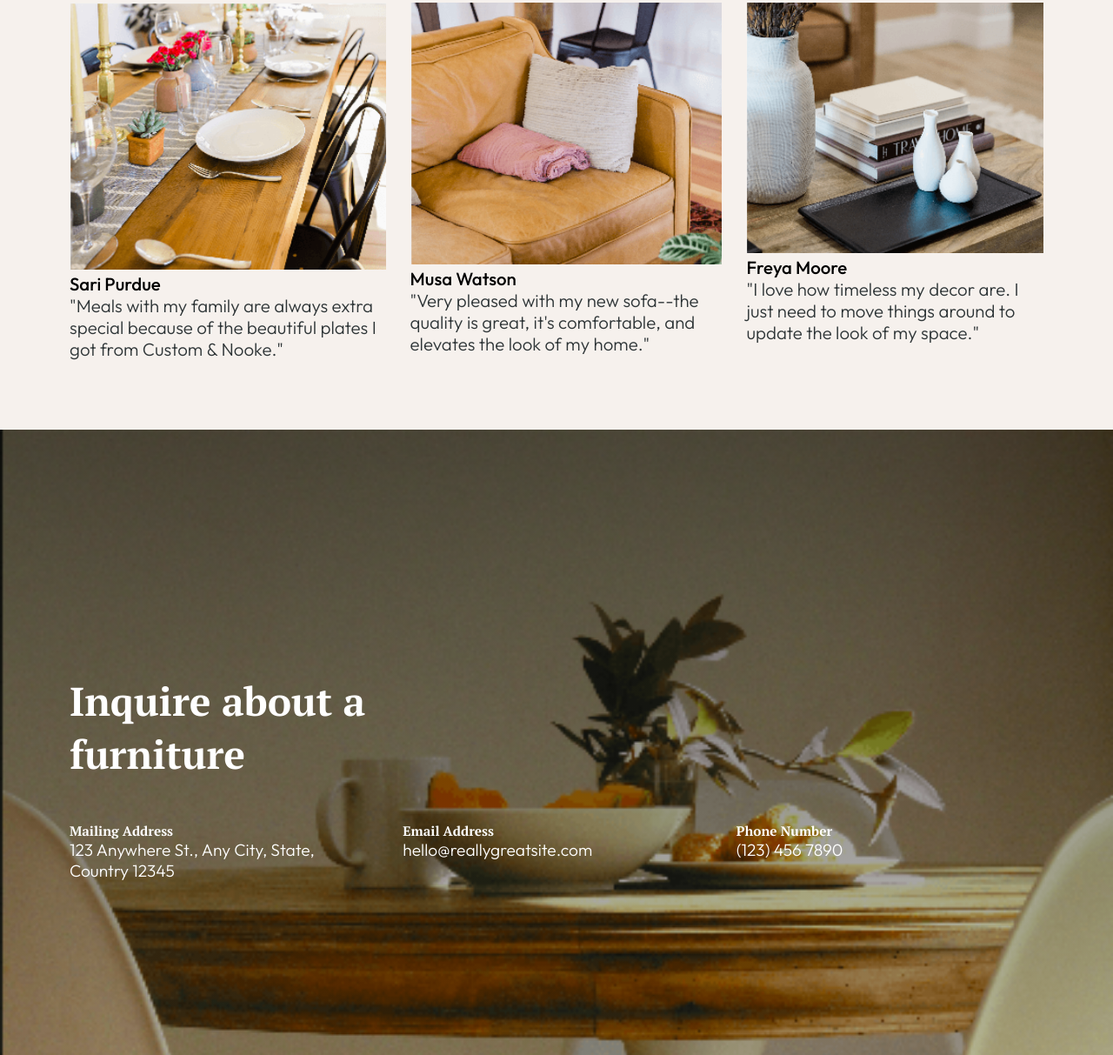
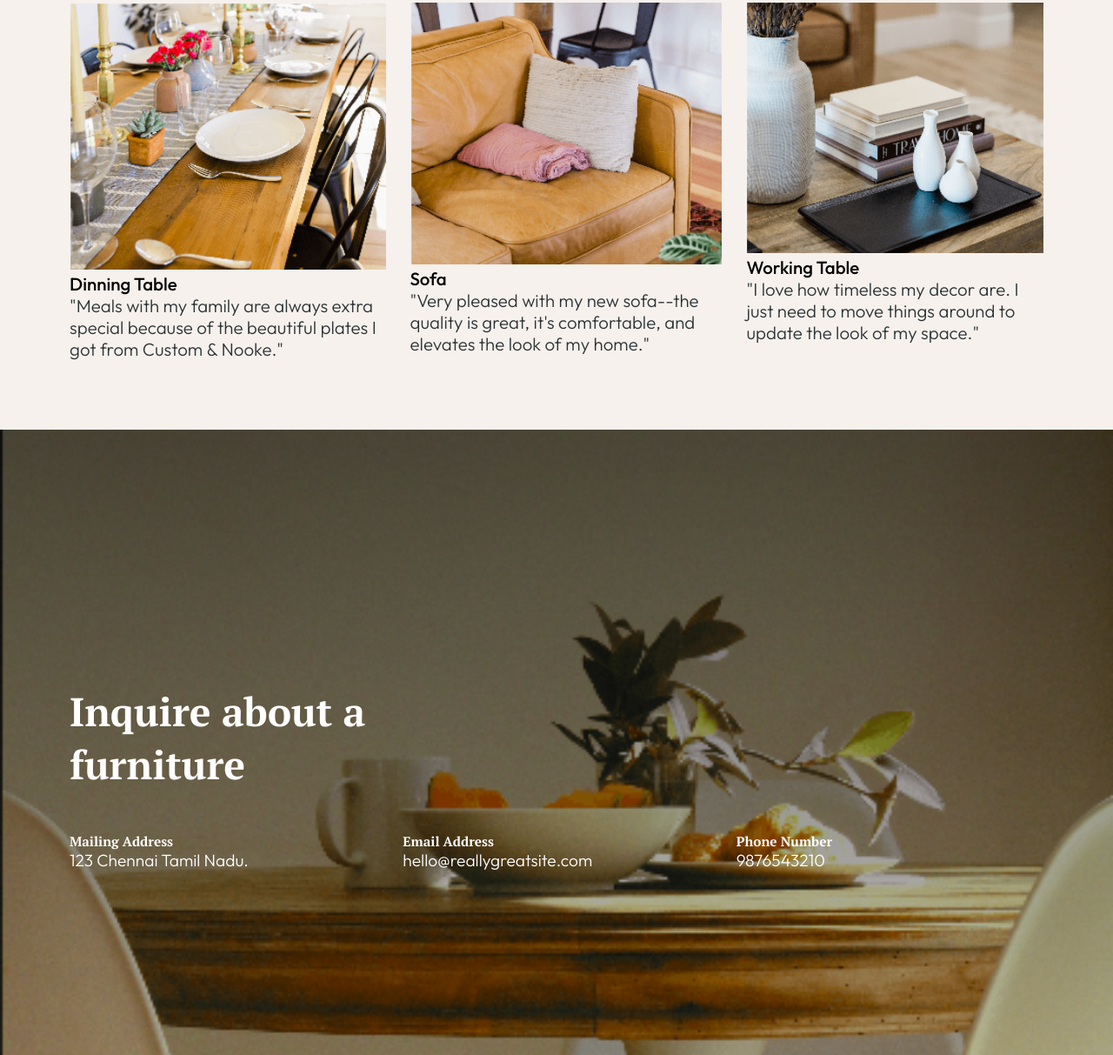
Before and after one commit to lalithamuthumari-gandhi/furniture, a plain HTML site: page index.html in a window 1280 px wide. Shown: the part 2631-3844 px from the top of the page at 87% size. Drawn offline with Linux system fonts and the light colour scheme.

Commit message:
Update index.html

```diff
--- a/index.html
+++ b/index.html
@@ -101,7 +101,7 @@
 				<div class="col">
 					<div class="portfolio">
 						<img src="img/portfolio-img-1.png" alt="" class="portfolio-img">
-						<h5 class="name">Sari Purdue</h5>
+						<h5 class="name">Dinning Table</h5>
 						<p class="para-line description">
 							"Meals with my family are always extra special because of the beautiful plates I got from Custom & Nooke."
 						</p>
@@ -110,7 +110,7 @@
 				<div class="col">
 					<div class="portfolio">
 						<img src="img/portfolio-img-2.png" alt="" class="portfolio-img">
-						<h5 class="name">Musa Watson</h5>
+						<h5 class="name">Sofa</h5>
 						<p class="para-line description">
 							"Very pleased with my new sofa--the quality is great, it's comfortable, and elevates the look of my home."
 						</p>
@@ -119,7 +119,7 @@
 				<div class="col">
 					<div class="portfolio">
 						<img src="img/portfolio-img-3.png" alt="" class="portfolio-img">
-						<h5 class="name">Freya Moore</h5>
+						<h5 class="name">Working Table</h5>
 						<p class="para-line description">
 							"I love how timeless my decor are. I just need to move things around to update the look of my space."
 						</p>
@@ -141,7 +141,7 @@
 						Mailing Address
 					</h4>
 					<p class="para-line white">
-						123 Anywhere St., Any City, State, Country 12345
+						123 Chennai Tamil Nadu.
 					</p>
 				</div>
 				<div class="col">
@@ -157,7 +157,7 @@
 						Phone Number
 					</h4>
 					<p class="para-line white">
-						(123) 456 7890
+						9876543210
 					</p>
 				</div>
 			</div>
```
